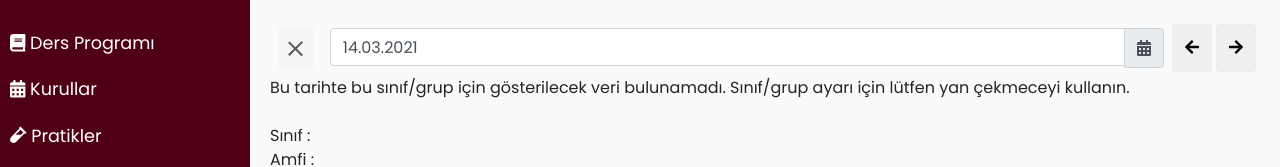
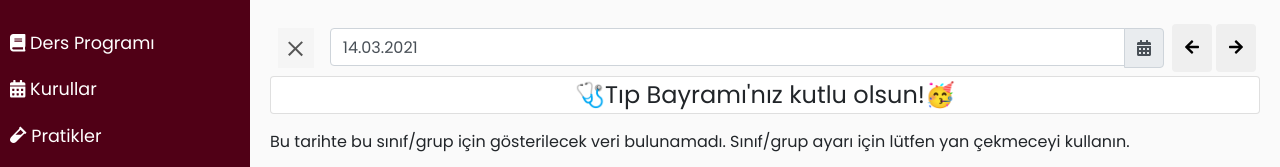
Before and after one commit to ctfweb/ctf-web, a plain HTML site: page index.html in a window 1280 px wide. Shown: the top 167 px of the page. Drawn offline with nearby package versions, Linux system fonts and the light colour scheme; no server answers.

Commit message:
Add notification area

```diff
--- a/index.html
+++ b/index.html
@@ -131,7 +131,9 @@
                 </button>
             </div>
 
-
+            <div id='notification-area' class="card"
+                style="margin-bottom: 16px; text-align: center; font-size: x-large;">
+            </div>
 
             <div id='list-container'>
                 <ul class="list-group" id="content-list-group">
@@ -189,6 +191,20 @@
                     }
                 });
             }
+
+            function showNotification() {
+                var message = "";
+                let d = new Date();
+                if (d.getDate() == 14 && d.getMonth() == 2) {
+                    message = "&#129658;Tıp Bayramı'nız kutlu olsun!&#129395";
+                }
+                if (message == "") {
+                    $("#notification-area").hide();
+                } else {
+                    $("#notification-area").html(message);
+                }
+            }
+            showNotification();
 
             let today = getDateFormatted(new Date(), '.');
             $("#datepicker").attr("value", today);
```
